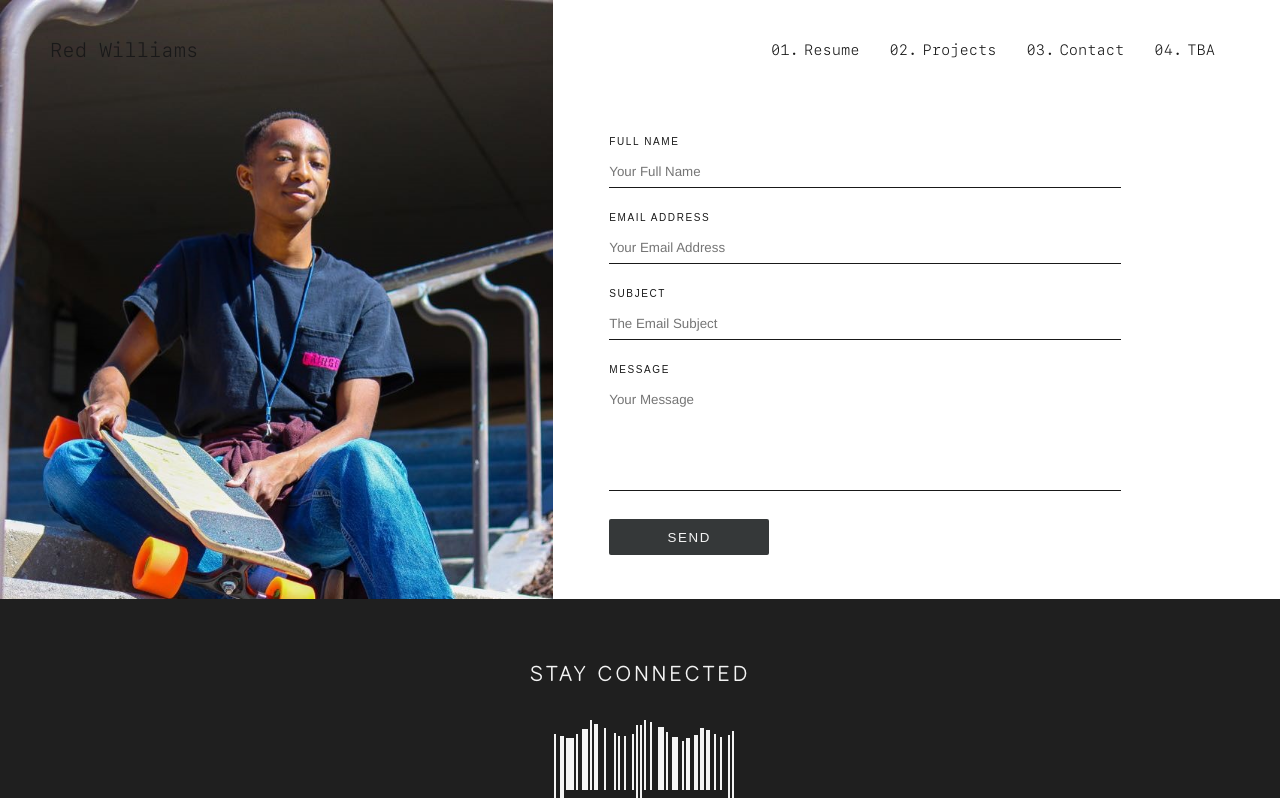
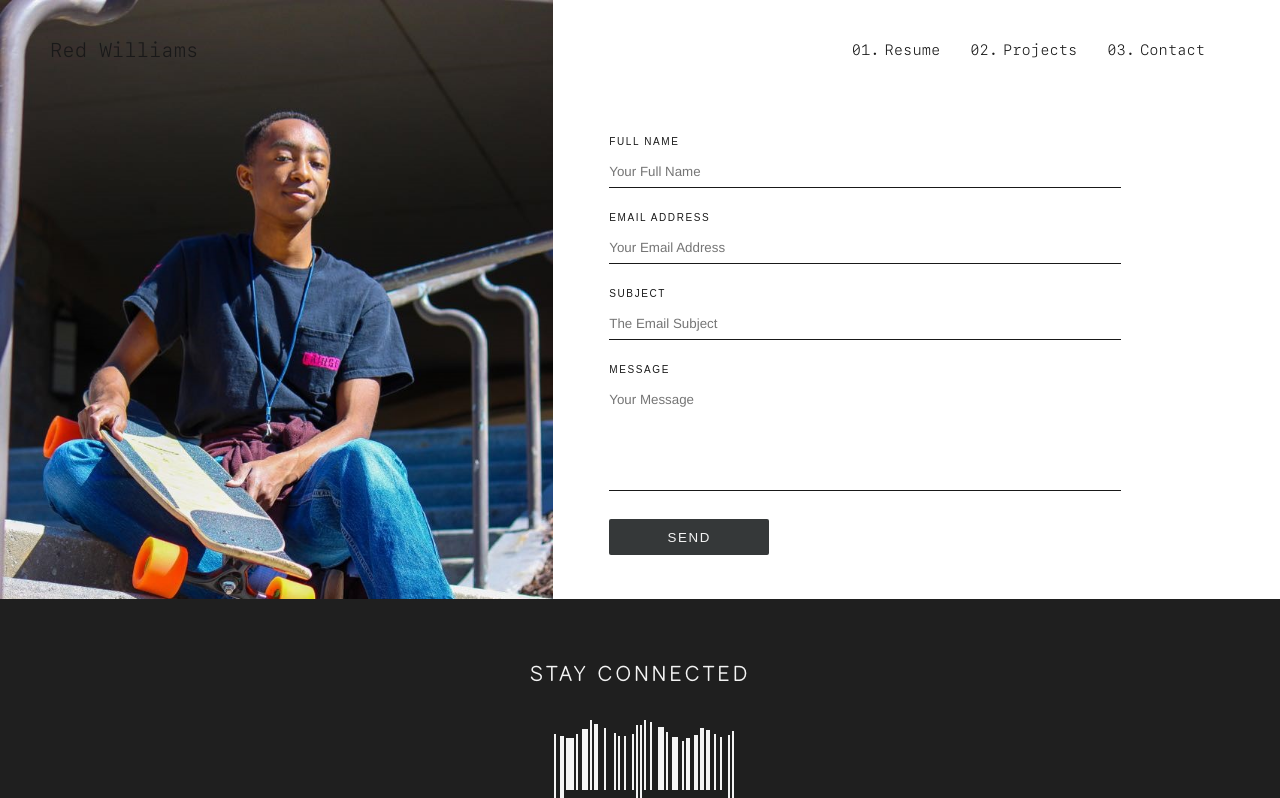
Before and after one commit to Red-CS/portfolio-website, a Next.js app: page /contact in a window 1280 px wide. Shown: the top 798 px of the page. Built offline with nearby package versions, Linux system fonts and the light colour scheme.

Commit message:
remove tba link

```diff
--- a/src/components/Menu.js
+++ b/src/components/Menu.js
@@ -133,11 +133,11 @@
                 <a className="link-hover">Contact</a>
               </Link>
             </li>
-            <li>
+            {/* <li>
               <Link href="/TBA">
                 <a className="link-hover">TBD</a>
               </Link>
-            </li>
+            </li> */}
           </ol>
         </nav>
       </aside>
--- a/src/components/Navbar.js
+++ b/src/components/Navbar.js
@@ -43,9 +43,9 @@
             className={styles["facedown-enter-done"]}
             style={{ transitionDelay: "300ms" }}
           >
-            <Link href="/TBA">
+            {/* <Link href="/TBA">
               <a className={styles.link}>TBA</a>
-            </Link>
+            </Link> */}
           </li>
         </ol>
       </div>
```
